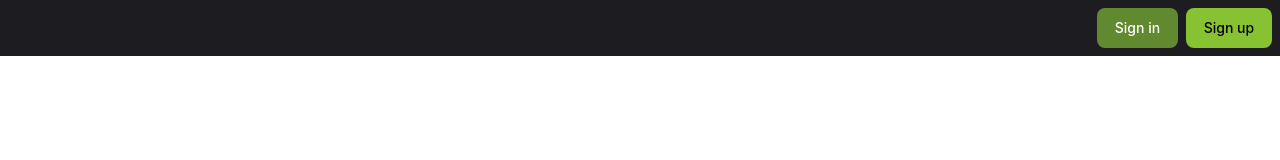
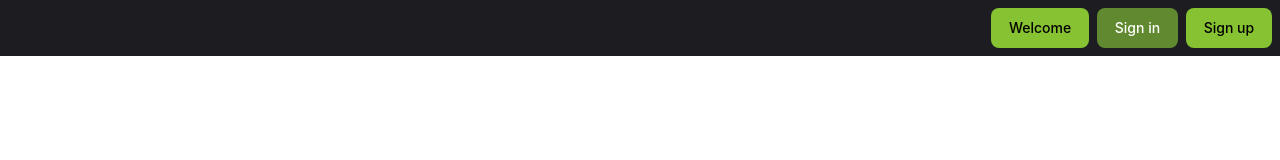
Before and after one commit to groom7/graphiql-app, a React (Vite) app: page /login in a window 1280 px wide. Shown: the top 160 px of the page. Built offline with nearby package versions, Linux system fonts and the light colour scheme.

Commit message:
fix: add welcome page link

```diff
--- a/src/components/header/Header.tsx
+++ b/src/components/header/Header.tsx
@@ -46,7 +46,7 @@ const AppHeader = () => {
             className={`${styles.navbarList__link} button`}
             style={setLinkActiveStyle}
           >
-            Main page
+            Main
           </NavLink>
         </li>
         <li>
@@ -65,7 +65,18 @@ const AppHeader = () => {
   return (
     <header className={styles.header}>
       <nav>
-        <ul className={`${styles.navbarList}`}>{content}</ul>
+        <ul className={`${styles.navbarList}`}>
+          <li>
+            <NavLink
+              to="/welcome"
+              className={`${styles.navbarList__link} button`}
+              style={setLinkActiveStyle}
+            >
+              Welcome
+            </NavLink>
+          </li>
+          {content}
+        </ul>
       </nav>
     </header>
   );
```
